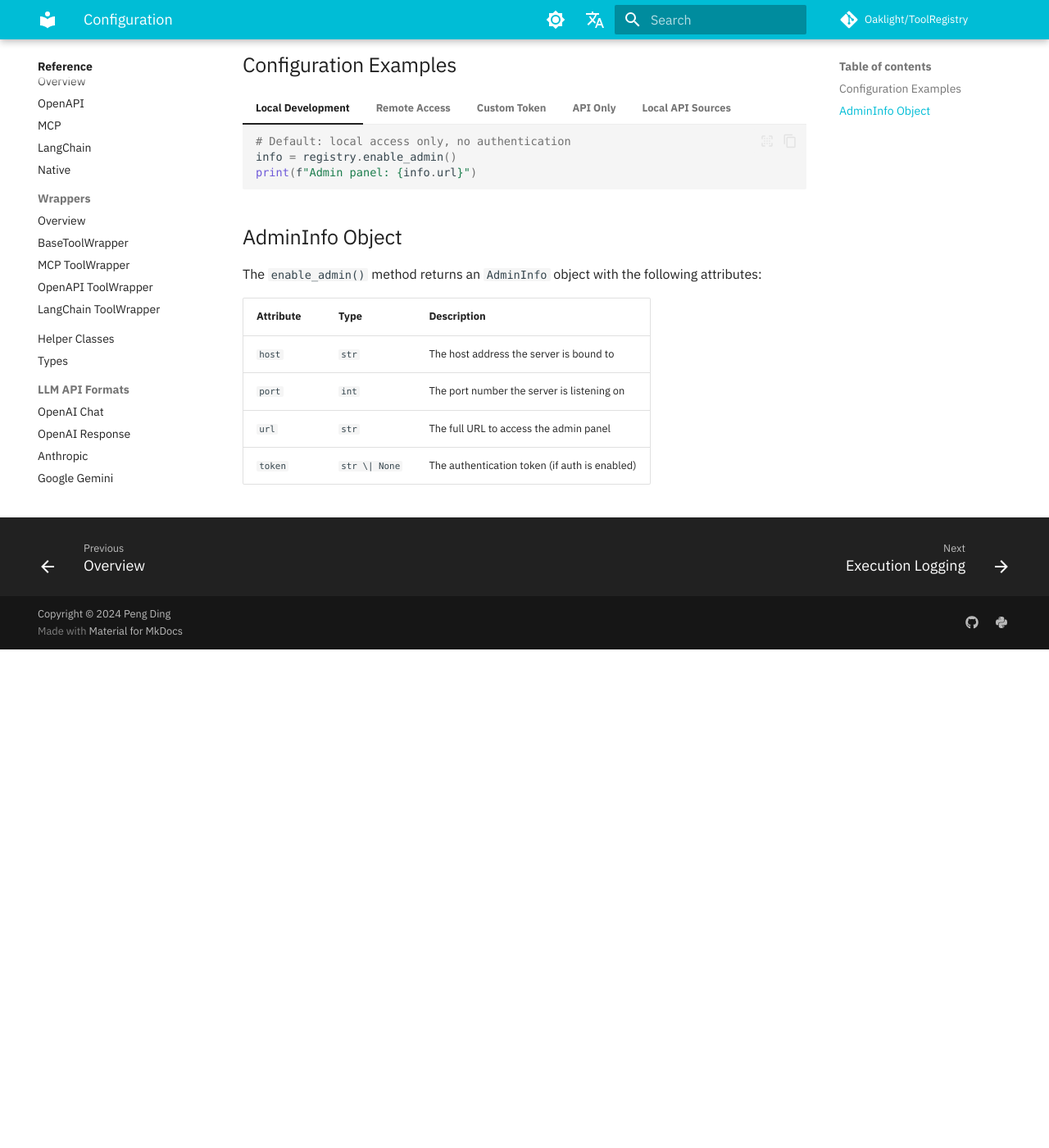
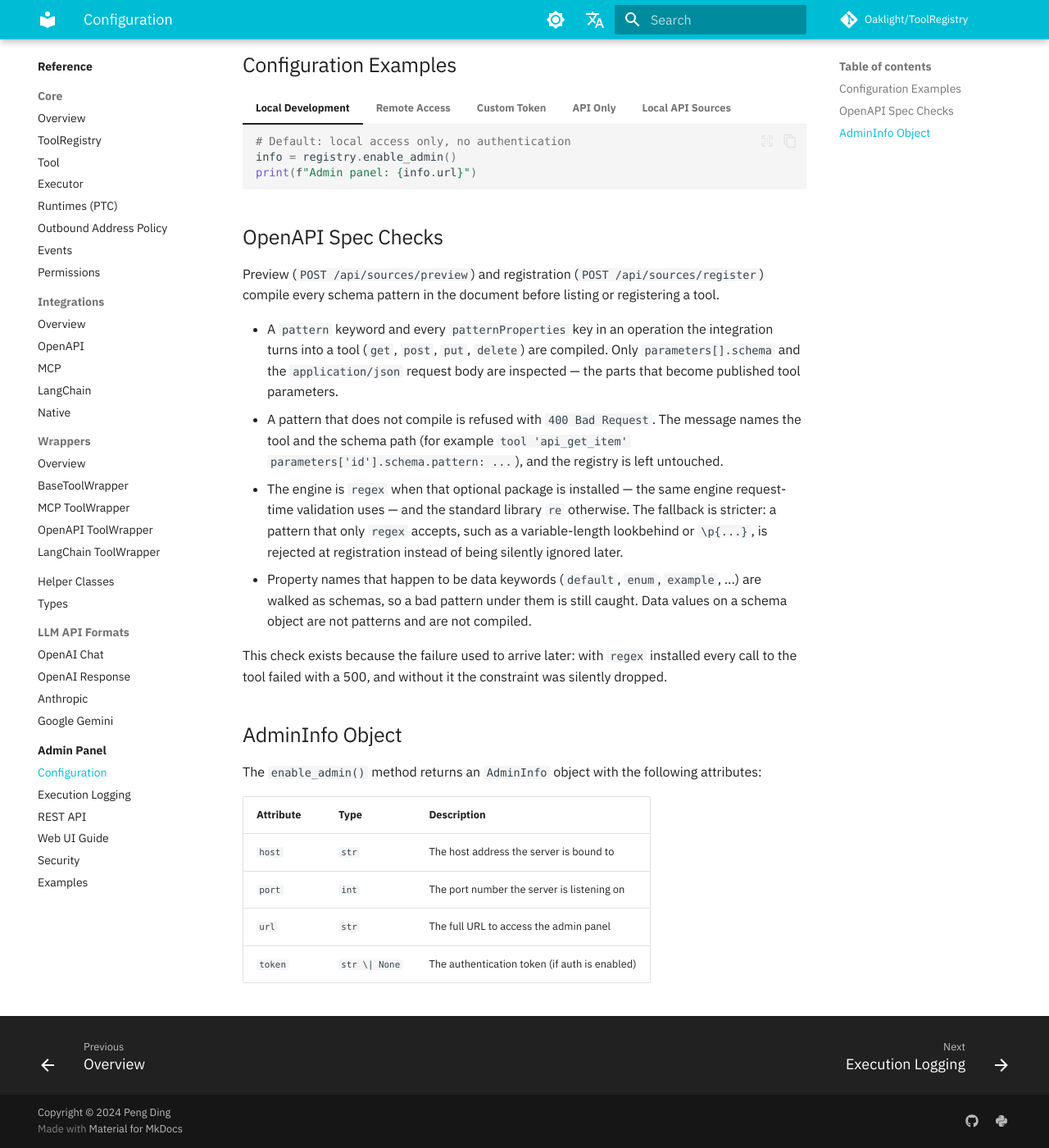
Before and after one commit to Oaklight/ToolRegistry, an MkDocs documentation site: the page built from docs/admin/configuration.md, in a window 1280 px wide and 1400 px high, scrolled down 707 px. Shown: the whole window at 82% size. Built offline with MkDocs 1.6.1 and Material for MkDocs 9.7.7, drawn with Linux system fonts in a browser that asks for light colours; some web fonts are replaced; comment, search, counter and statistics services are not loaded; before the commit the page ends 1499 px from its top, so only the background shows below that.

Commit message:
docs(admin): document auth throttling and spec pattern checks
Security: the 429 window (5 failures per 60 s per peer), what counts as a
failure, the 1024-source bound, and the shared-proxy caveat (#431).
Configuration: pattern/patternProperties compile checks in preview and
registration, the 400 response, and the regex/re engine choice (#421).

````diff
--- a/docs/admin/configuration.md
+++ b/docs/admin/configuration.md
@@ -55,6 +55,34 @@
     info = registry.enable_admin(allow_private_hosts=True)
     ```
 
+## OpenAPI Spec Checks
+
+Preview (`POST /api/sources/preview`) and registration
+(`POST /api/sources/register`) compile every schema pattern in the document
+before listing or registering a tool.
+
+- A `pattern` keyword and every `patternProperties` key in an operation the
+  integration turns into a tool (`get`, `post`, `put`, `delete`) are compiled.
+  Only `parameters[].schema` and the `application/json` request body are
+  inspected — the parts that become published tool parameters.
+- A pattern that does not compile is refused with `400 Bad Request`. The
+  message names the tool and the schema path (for example
+  `tool 'api_get_item' parameters['id'].schema.pattern: ...`), and the
+  registry is left untouched.
+- The engine is `regex` when that optional package is installed — the same
+  engine request-time validation uses — and the standard library `re`
+  otherwise. The fallback is stricter: a pattern that only `regex` accepts,
+  such as a variable-length lookbehind or `\p{...}`, is rejected at
+  registration instead of being silently ignored later.
+- Property names that happen to be data keywords (`default`, `enum`,
+  `example`, ...) are walked as schemas, so a bad pattern under them is still
+  caught. Data values on a schema object are not patterns and are not
+  compiled.
+
+This check exists because the failure used to arrive later: with `regex`
+installed every call to the tool failed with a 500, and without it the
+constraint was silently dropped.
+
 ## AdminInfo Object
 
 The `enable_admin()` method returns an `AdminInfo` object with the following attributes:
````
Also changed, not shown: docs/admin/security.md (+25 -0 lines).
